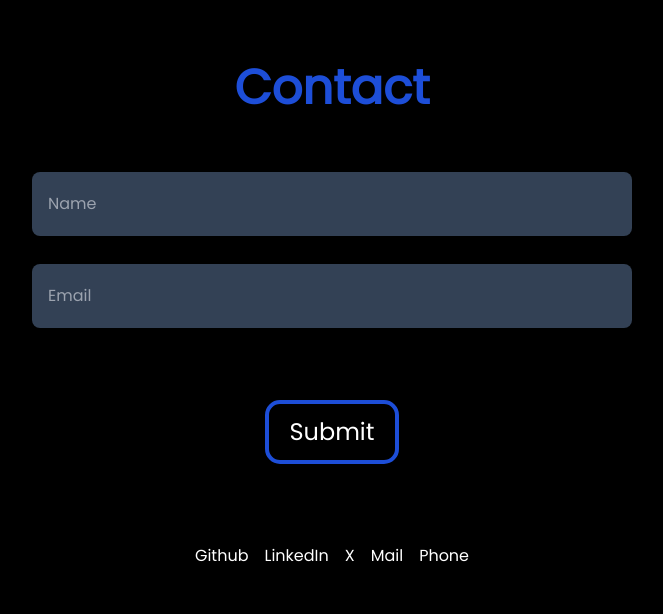
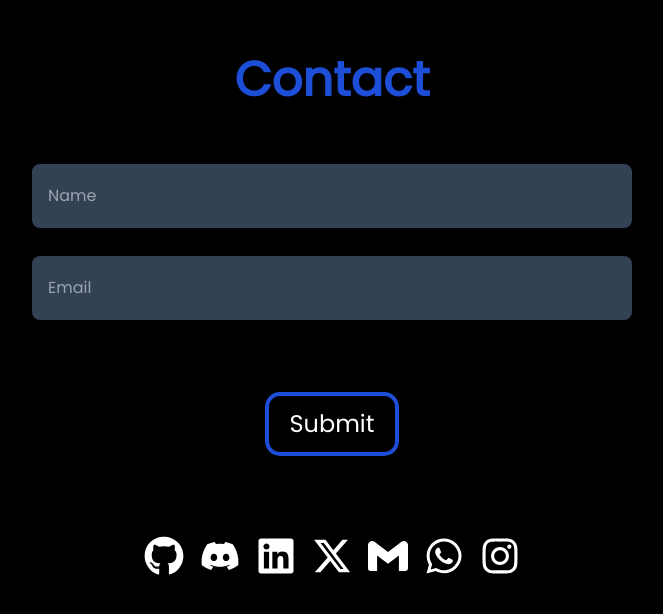
Before and after one commit to michaelperryjnr/themefolio, a React (Create React App) app in the folder client/: page / in a window 1280 px wide. Shown: the part 2464-3078 px from the top of the page, without its empty margins (308-971 px from the left). Built offline with nearby package versions, Linux system fonts and the light colour scheme.

Commit message:
Added icons

```diff
--- a/client/src/Sections/Contact.js
+++ b/client/src/Sections/Contact.js
@@ -1,4 +1,6 @@
 import React from "react";
+import { FaXTwitter, FaGithub, FaLinkedin, FaWhatsapp, FaInstagram, FaDiscord } from "react-icons/fa6";
+import { SiGmail } from "react-icons/si";
 
 export default function Contact() {
   return (
@@ -32,20 +34,26 @@ export default function Contact() {
             Submit
           </button>
           <div className="flex flex-row items-center justify-center px-3 py-10 gap-4">
-            <a href="/" target="blank">
-              Github
+            <a href="https://github.com/michaelperryjnr" target="blank">
+              <FaGithub className="md:w-[40px] md:h-[40px]" />
             </a>
             <a href="/" target="blank">
-              LinkedIn
+              <FaDiscord className="md:w-[40px] md:h-[40px]" />
+            </a>
+            <a href="https://gh.linkedin.com/in/mptettey" target="blank">
+              <FaLinkedin className="md:w-[40px] md:h-[40px]" />
+            </a>
+            <a href="https://x.com/michaelperryjnr" target="blank">
+              <FaXTwitter className="md:w-[40px] md:h-[40px]" />
             </a>
             <a href="/" target="blank">
-              X
+              <SiGmail className="md:w-[40px] md:h-[40px]" />
             </a>
             <a href="/" target="blank">
-              Mail
+              <FaWhatsapp className="md:w-[40px] md:h-[40px]" />
             </a>
-            <a href="/" target="blank">
-              Phone
+            <a href="https://instagram.com/michaelperryjnr" target="blank">
+              <FaInstagram className="md:w-[40px] md:h-[40px]" />
             </a>
           </div>
         </form>
```
